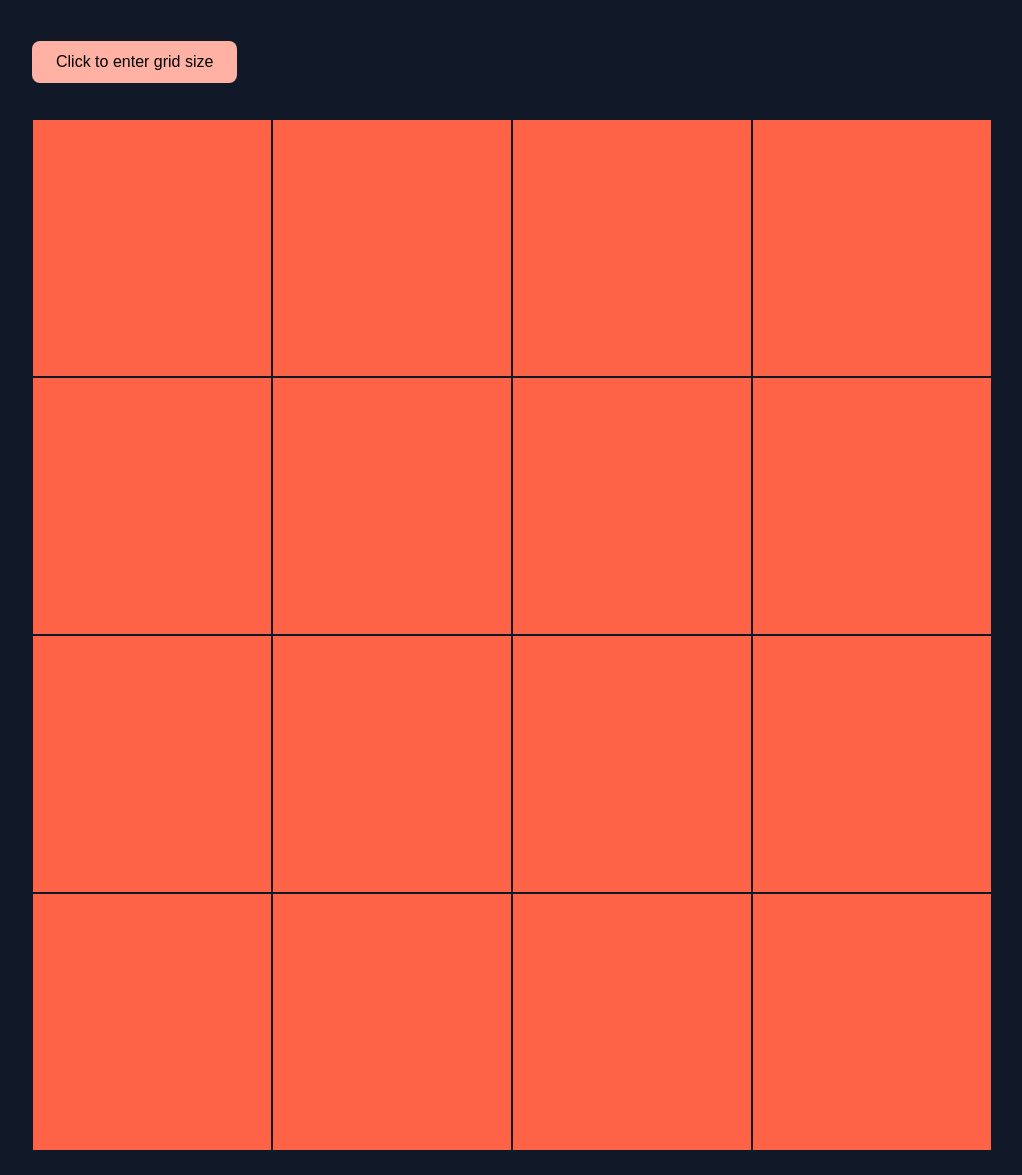
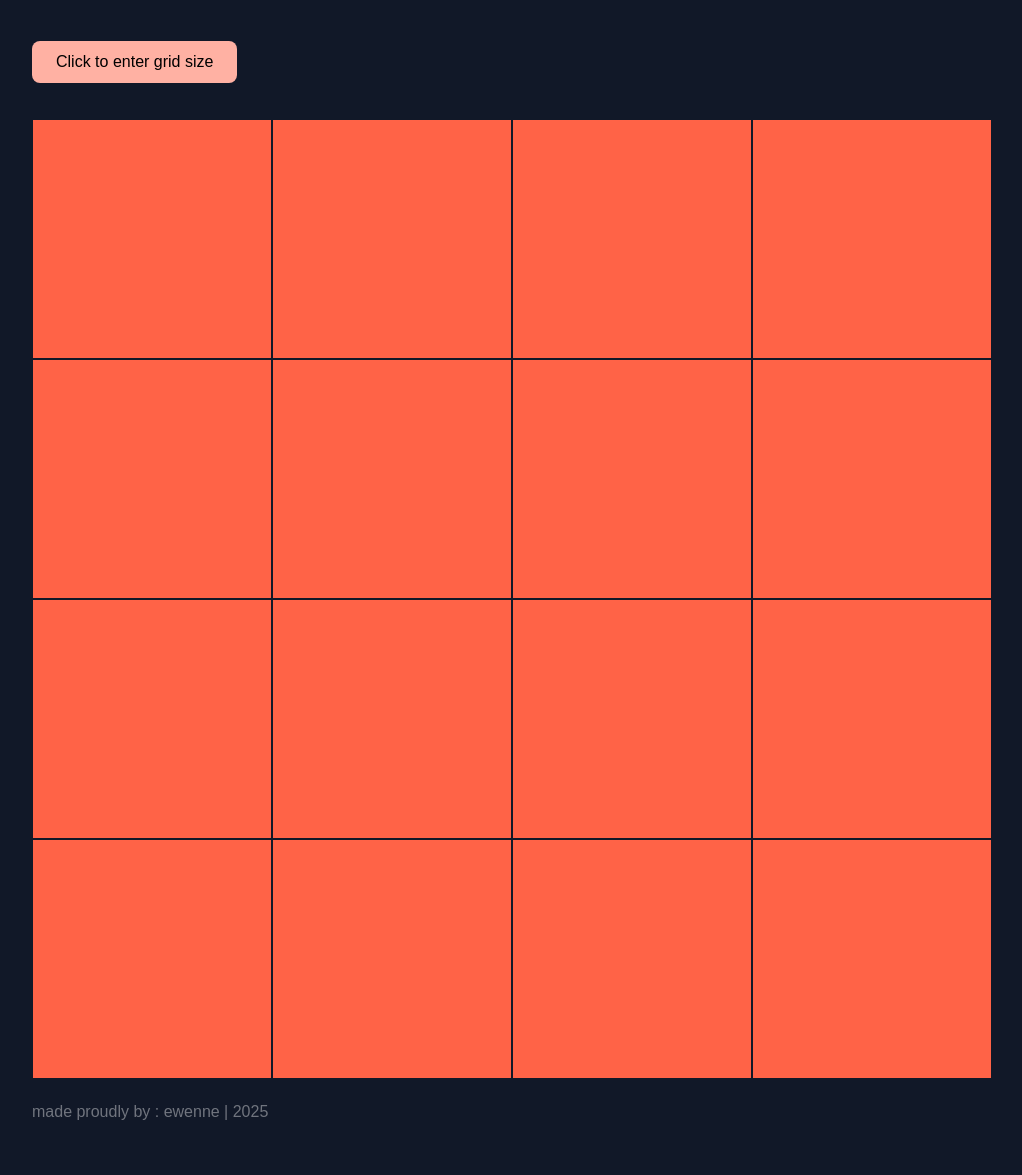
Before and after one commit to ew-enne/etch-a-sketch, a plain HTML site: page index.html in a window 1280 px wide. Shown: the part 123-1298 px from the top of the page, without its empty margins (12-1034 px from the left). Drawn offline with Linux system fonts and the light colour scheme.

Commit message:
Create square grid with JS (and remove HTML)
This replaces the pure HTML version with JS.

```diff
--- a/index.html
+++ b/index.html
@@ -10,32 +10,7 @@
 <body>
     <h1>Etch-a-Sketch</h1>
     <button>Click to enter grid size</button>
-    <div class="container">
-        <div class="square-row">
-            <div class="square-column">&nbsp;</div>
-            <div class="square-column">&nbsp;</div>
-            <div class="square-column">&nbsp;</div>
-            <div class="square-column">&nbsp;</div>
-        </div>
-        <div class="square-row">
-            <div class="square-column">&nbsp;</div>
-            <div class="square-column">&nbsp;</div>
-            <div class="square-column">&nbsp;</div>
-            <div class="square-column">&nbsp;</div>
-        </div>
-        <div class="square-row">
-            <div class="square-column">&nbsp;</div>
-            <div class="square-column">&nbsp;</div>
-            <div class="square-column">&nbsp;</div>
-            <div class="square-column">&nbsp;</div>
-        </div>
-        <div class="square-row">
-            <div class="square-column">&nbsp;</div>
-            <div class="square-column">&nbsp;</div>
-            <div class="square-column">&nbsp;</div>
-            <div class="square-column">&nbsp;</div>
-        </div>
-    </div>
+    <div class="container"></div>
     <div class="signature">made proudly by : ewenne | 2025</div>
 </body>
 </html>
--- a/script.js
+++ b/script.js
@@ -1,6 +1,16 @@
-let numberOfSquares = 16;
+let container = document.querySelector('.container');
 
-/*
-for (let i = 0; i < numberOfSquares, i++) {
+let squaresPerSide = 4;
 
-}*/
+// create divs for the grid
+for (let i = 0; i < squaresPerSide; i++) {
+    let row = document.createElement('div');
+    container.appendChild(row);
+    row.classList.add("square-row");
+
+    for (let j = 0; j < squaresPerSide; j++) {
+        let column = document.createElement('div');
+        row.appendChild(column);
+        column.classList.add("square-column");
+    }
+}
```
